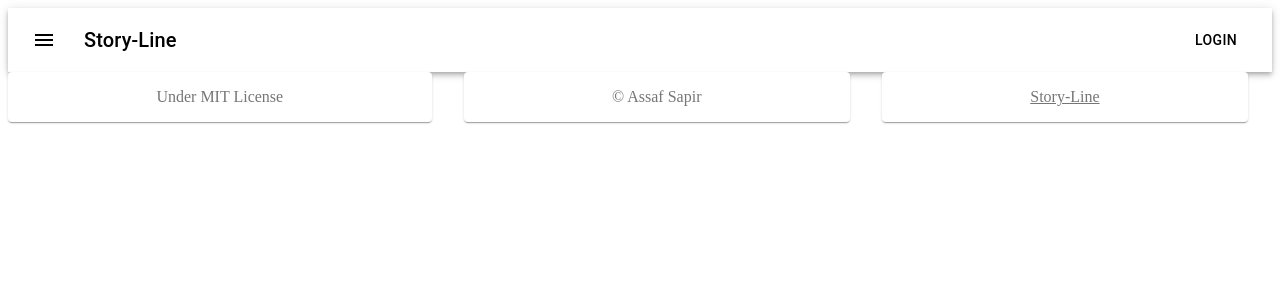
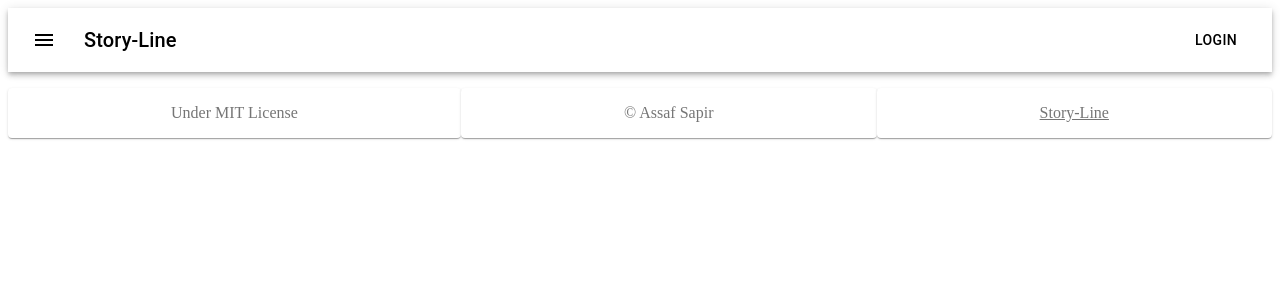
Before and after one commit to assapir/story-line, a React (Create React App) app in the folder ui/: page / in a window 1280 px wide. Shown: the top 300 px of the page. Built offline with nearby package versions, Linux system fonts and the light colour scheme.

Commit message:
Fix footer

```diff
--- a/ui/src/components/Footer.tsx
+++ b/ui/src/components/Footer.tsx
@@ -13,7 +13,7 @@ export default function Footer(props: FooterProps): JSX.Element {
   const copyrightText = `©  ${props.author}`;
 
   return (
-    <Grid container spacing={1} justify="center" lg="auto">
+    <Grid container justify="center">
       <GridPaper text="Under MIT License" />
       <GridPaper text={copyrightText} />
       <GridPaper>
--- a/ui/src/components/Main.tsx
+++ b/ui/src/components/Main.tsx
@@ -1,21 +1,27 @@
-import { createStyles, makeStyles, Paper } from "@material-ui/core";
+import { Container, createStyles, makeStyles } from "@material-ui/core";
 import React from "react";
 import CommonProps from "../misc/CommonProps";
 
-const useStyles = makeStyles(() =>
+interface MainProps extends CommonProps {
+  text?: string;
+}
+
+const useStyles = makeStyles((theme) =>
   createStyles({
     root: {
       flexGrow: 1,
+      textAlign: `justify`,
+      margin: theme.spacing(0, `auto`),
     },
   }),
 );
 
-export default function Main(props: CommonProps): JSX.Element {
+export default function Main(props: MainProps): JSX.Element {
   const classes = useStyles();
 
   return (
-    <Paper className={classes.root} square>
+    <Container className={classes.root} maxWidth="sm">
       {props.children}
-    </Paper>
+    </Container>
   );
 }
--- a/ui/src/misc/GridPaper.tsx
+++ b/ui/src/misc/GridPaper.tsx
@@ -5,7 +5,7 @@ import CommonProps from "./CommonProps";
 const useStyles = makeStyles((theme) => ({
   paper: {
     flexGrow: 1,
-    padding: theme.spacing(2),
+    padding: theme.spacing(2, 0),
     textAlign: `center`,
     color: theme.palette.text.secondary,
   },
@@ -20,7 +20,7 @@ export default function GridPaper(props: GridPaperProps): JSX.Element {
 
   return (
     <div className={classes.paper}>
-      <Grid container item xs={12} spacing={3}>
+      <Grid container item>
         <Paper className={classes.paper}>
           {props.text ? <span>{props.text}</span> : null}
           {props.children}
```
